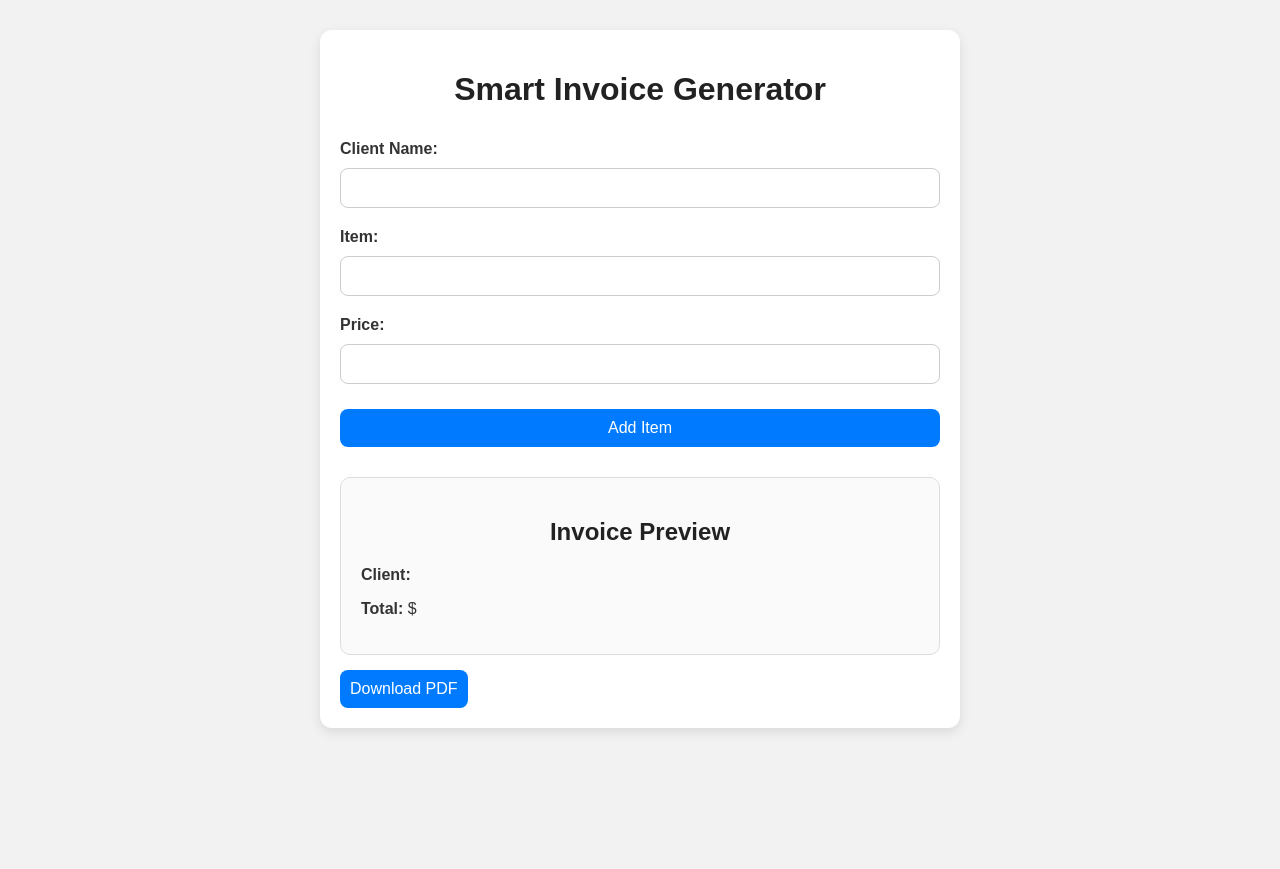
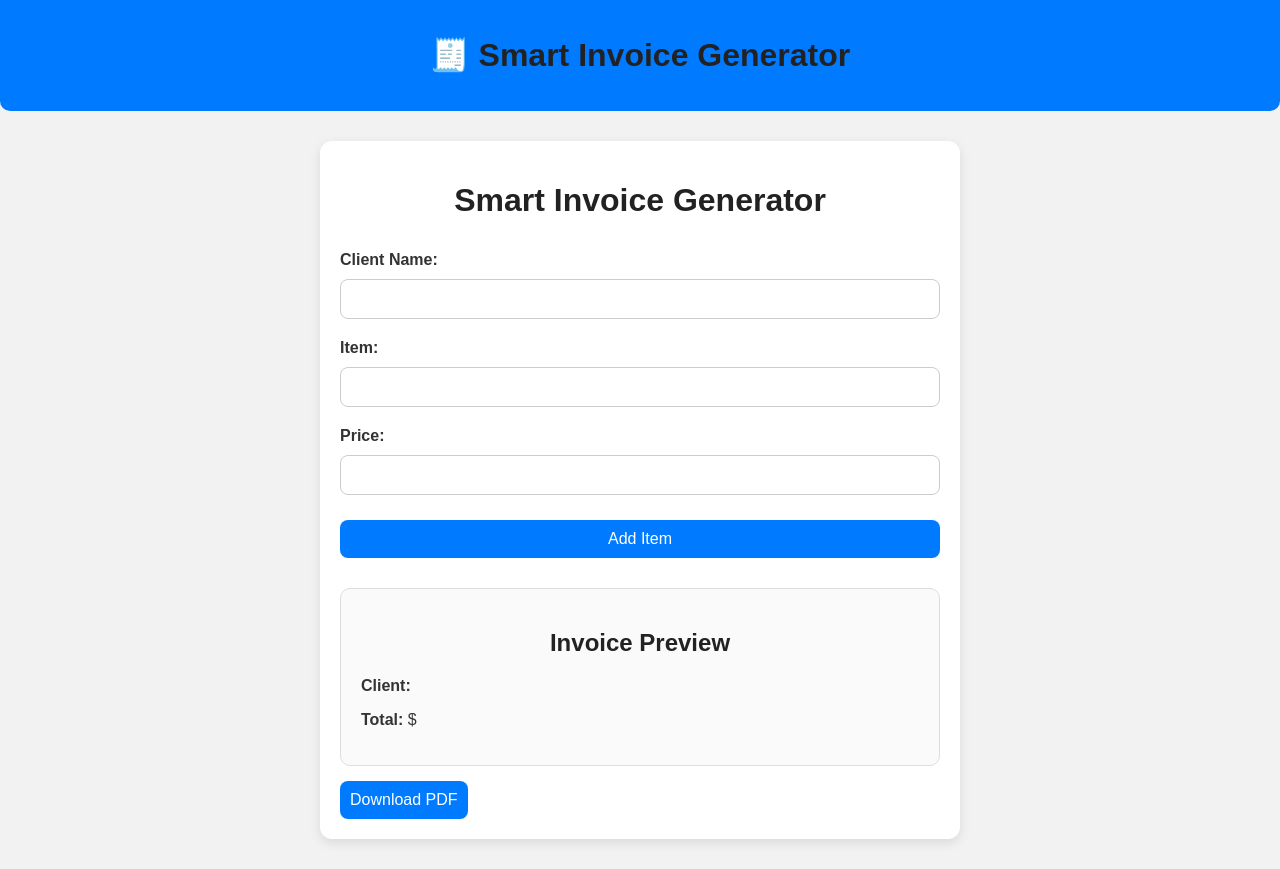
Before and after one commit to affanlearns/smart-invoice-generator, a plain HTML site: page index.html in a window 1280 px wide. Before the commit the page ends 800 px from the top, so only its background shows below. Drawn offline with nearby package versions, Linux system fonts and the light colour scheme.

Commit message:
Add files via upload

```diff
--- a/index.html
+++ b/index.html
@@ -7,6 +7,9 @@
   <link rel="stylesheet" href="style.css" />
 </head>
 <body>
+  <header style="background-color: #007bff; color: white; padding: 15px; text-align: center; border-radius: 0 0 10px 10px;">
+  <h1>🧾 Smart Invoice Generator</h1>
+</header>
   <div class="container">
     <h1>Smart Invoice Generator</h1>
 
```
